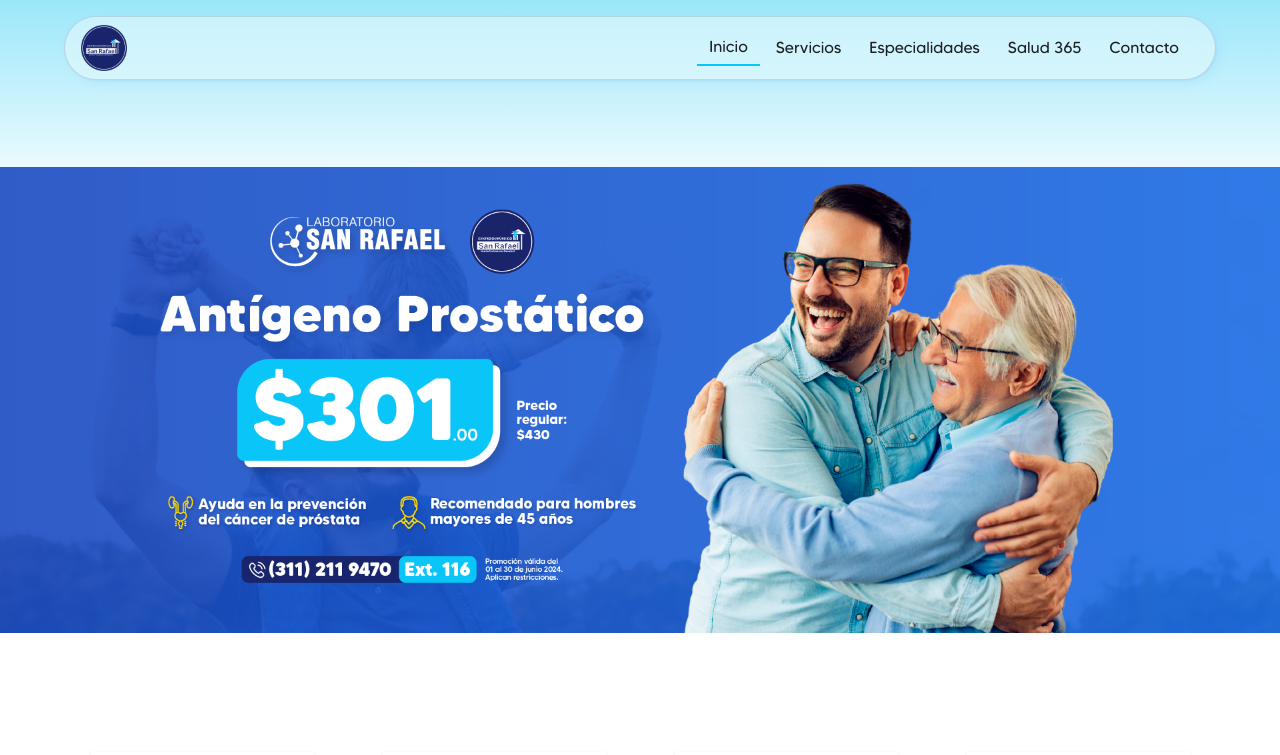
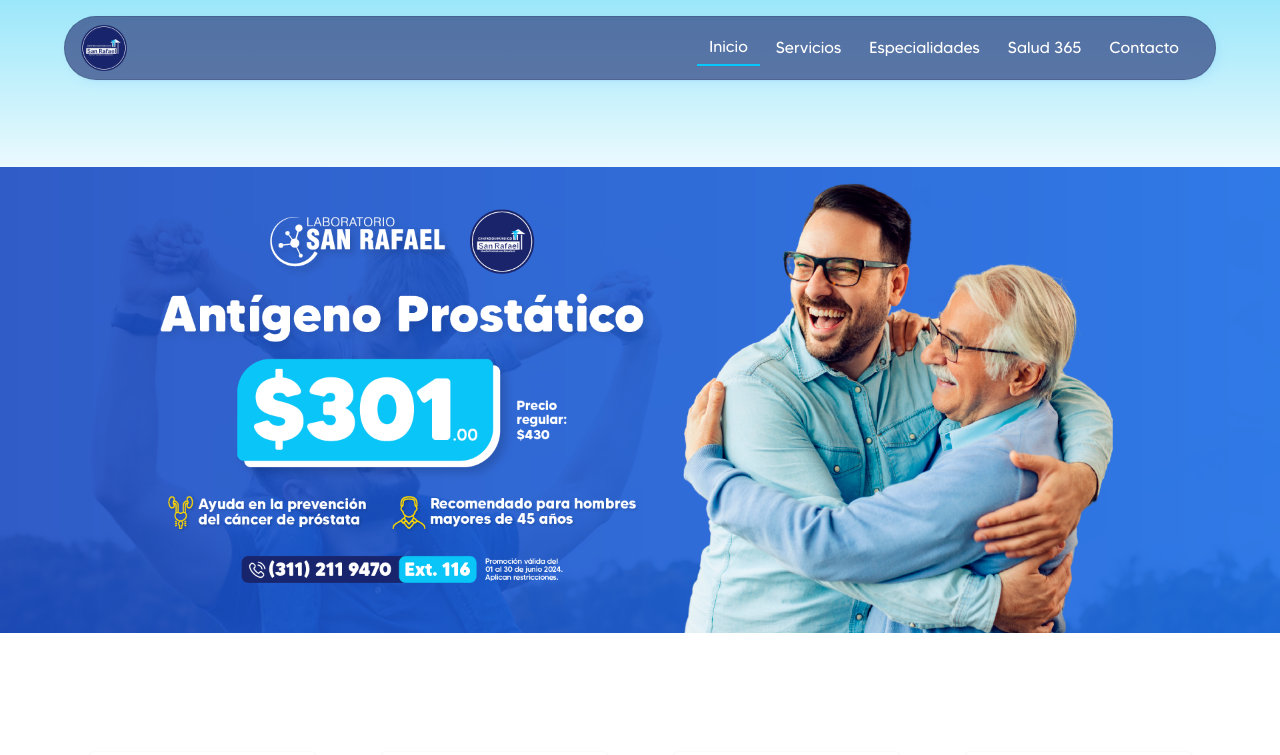
Before and after one commit to Amezcua04/cqsr-v2, a React (Create React App) app: page / in a window 1280 px wide. Shown: the top 755 px of the page. Built offline with nearby package versions, Linux system fonts and the light colour scheme.

Commit message:
FIXED: cambio de color de fondo en el componente navbar

```diff
--- a/src/components/Navbar.jsx
+++ b/src/components/Navbar.jsx
@@ -56,7 +56,7 @@
               justifyContent: "space-between",
               flexShrink: 0,
               borderRadius: "999px",
-              bgcolor: "rgba(255, 255, 255, 0.4)",
+              bgcolor: "rgba(24, 36, 107, 0.6)",
               backdropFilter: "blur(24px)",
               maxHeight: 40,
               border: "1px solid",
@@ -91,7 +91,7 @@
                 onClick={() => navigate("/")}
                 sx={{ py: "6px", px: "12px", ...getMenuItemStyle("/") }}
               >
-                <Typography variant="h5" color="text.primary">
+                <Typography variant="h5" color="neutral">
                   Inicio
                 </Typography>
               </MenuItem>
@@ -103,7 +103,7 @@
                   ...getMenuItemStyle("/servicios"),
                 }}
               >
-                <Typography variant="h5" color="text.primary">
+                <Typography variant="h5" color="neutral">
                   Servicios
                 </Typography>
               </MenuItem>
@@ -115,7 +115,7 @@
                   ...getMenuItemStyle("/especialidades"),
                 }}
               >
-                <Typography variant="h5" color="text.primary">
+                <Typography variant="h5" color="neutral">
                   Especialidades
                 </Typography>
               </MenuItem>
@@ -123,7 +123,7 @@
                 onClick={() => navigate("/salud365")}
                 sx={{ py: "6px", px: "12px", ...getMenuItemStyle("/salud365") }}
               >
-                <Typography variant="h5" color="text.primary">
+                <Typography variant="h5" color="neutral">
                   Salud 365
                 </Typography>
               </MenuItem>
@@ -131,7 +131,7 @@
                 onClick={() => navigate("/contacto")}
                 sx={{ py: "6px", px: "12px", ...getMenuItemStyle("/contacto") }}
               >
-                <Typography variant="h5" color="text.primary">
+                <Typography variant="h5" color="neutral">
                   Contacto
                 </Typography>
               </MenuItem>
@@ -142,7 +142,7 @@
               {/* Menu Icon */}
               <Button
                 variant="text"
-                color="primary"
+                color="neutral"
                 aria-label="menu"
                 onClick={toggleDrawer(true)}
                 sx={{ minWidth: "30px", p: "4px" }}
```
